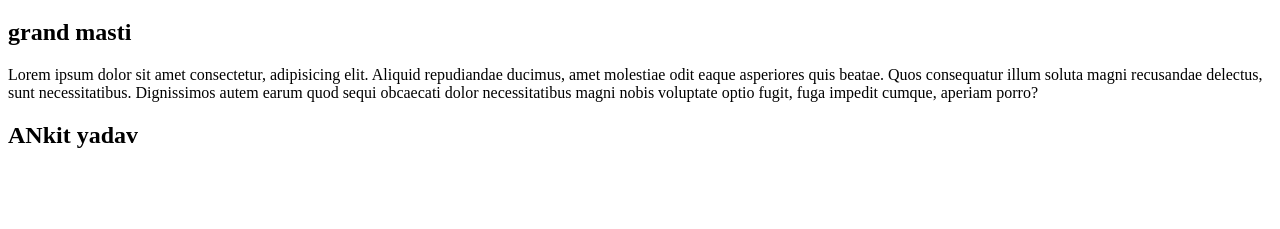
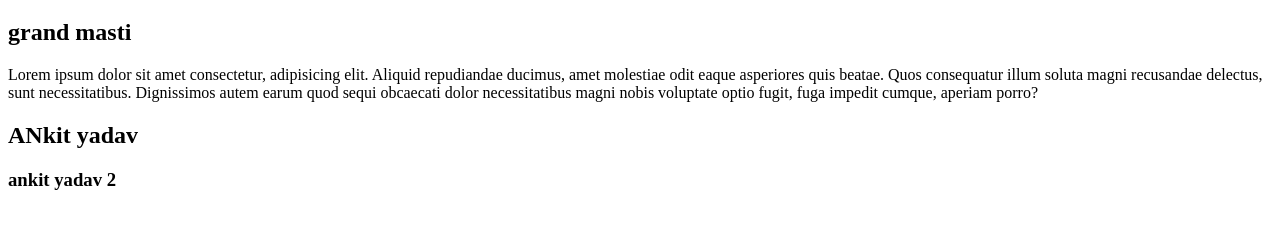
Before and after one commit to rishikeshdharme/learn_git, a plain HTML site: page data.html in a window 1280 px wide. Shown: the part 61-290 px from the top of the page. Drawn offline with Linux system fonts and the light colour scheme.

Commit message:
Update h3 data.html

```diff
--- a/data.html
+++ b/data.html
@@ -15,5 +15,7 @@
     </p>
     <h2> ANkit yadav
     </h2>
+
+    <h3>ankit yadav 2</h3>
 </body>
 </html>
```
